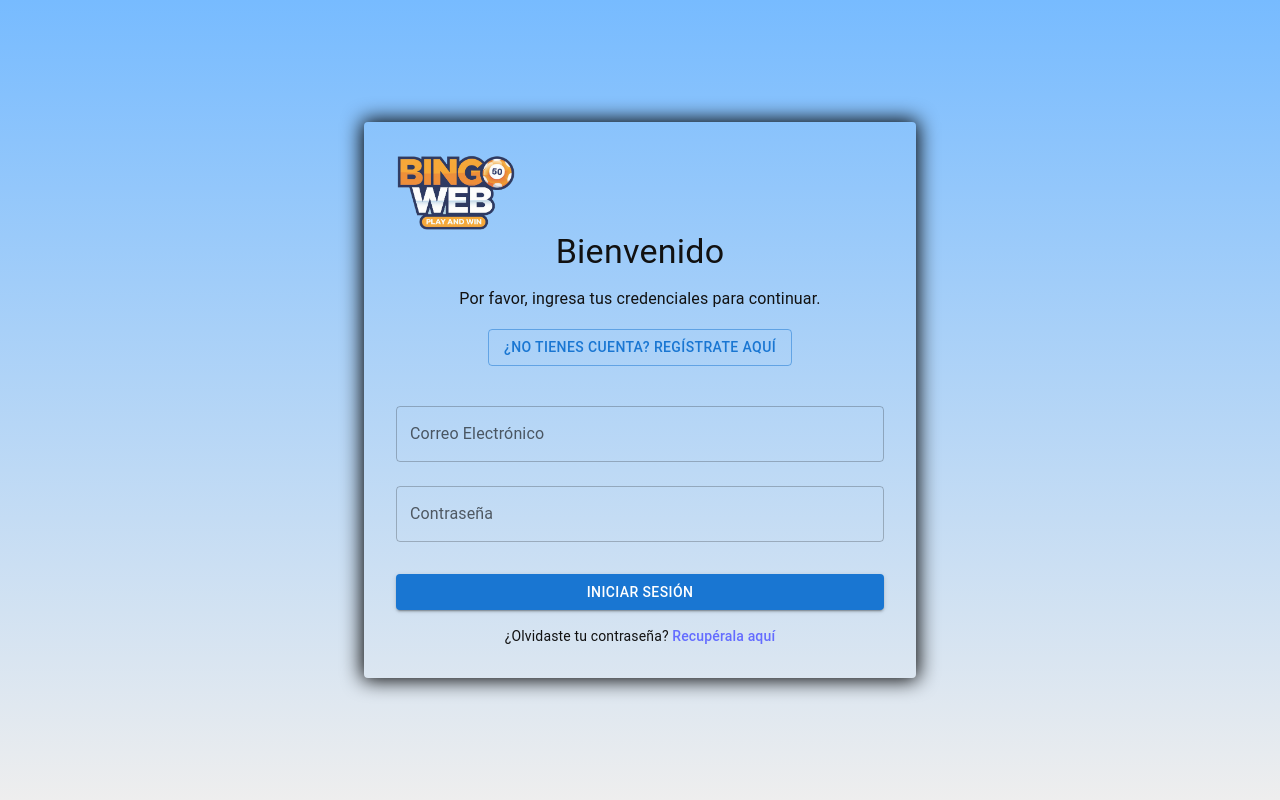
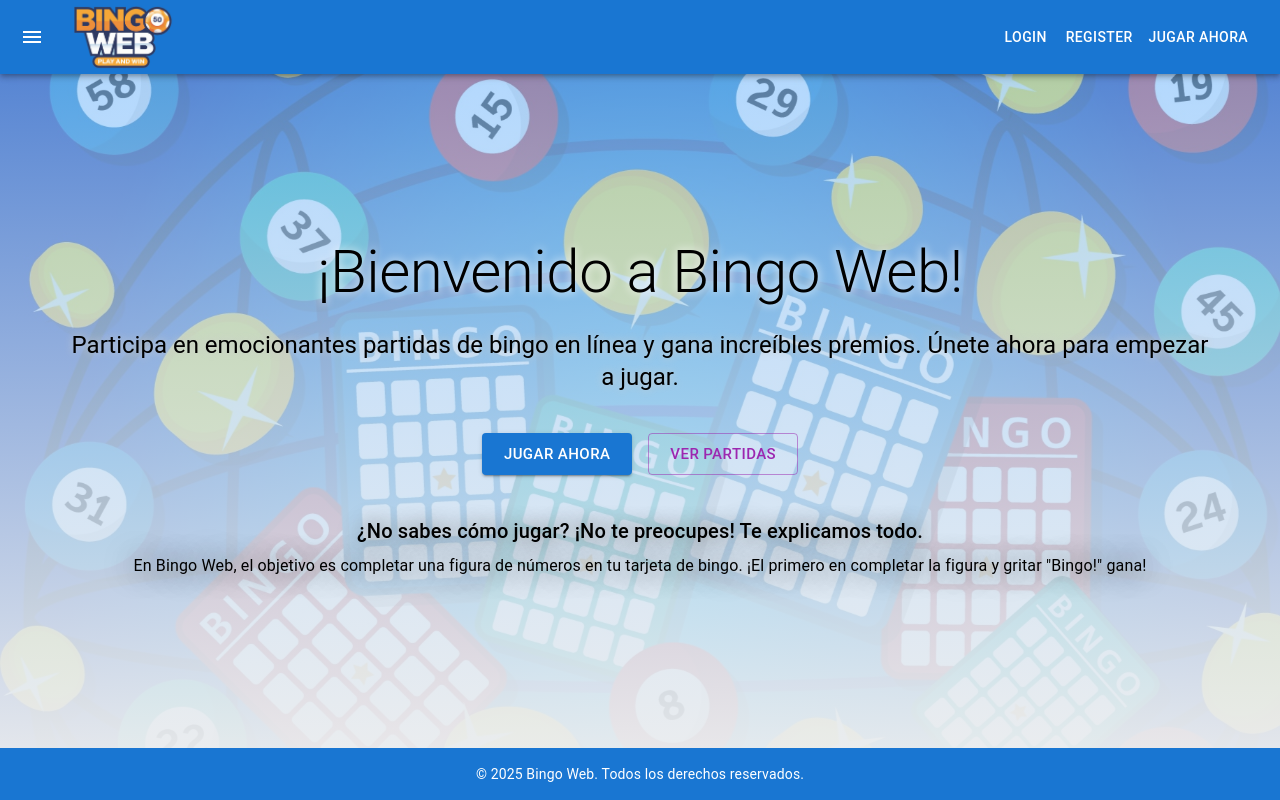
Before and after one commit to camilopulgarin/bingo-web, a React (Vite) app: page / in a window 1280 px wide. Before the commit this address led to /login. Built offline with nearby package versions, Linux system fonts and the light colour scheme.

Commit message:
home-page

```diff
--- a/index.html
+++ b/index.html
@@ -4,7 +4,7 @@
     <meta charset="UTF-8" />
     <link rel="icon" type="image/svg+xml" href="/vite.svg" />
     <meta name="viewport" content="width=device-width, initial-scale=1.0" />
-    <link href="/dist/styles.css" rel="stylesheet">
+    <link href="/src/index.css" rel="stylesheet">
     <title>Bingo Web</title>
   </head>
   <body>
--- a/src/App.css
+++ b/src/App.css
@@ -1,8 +1,9 @@
 #root {
-  max-width: 1280px;
+  width: 100%;
   margin: 0 auto;
   padding: 2rem;
   text-align: center;
+  min-height: 100vh;
 }
 
 .logo {
--- a/src/api/authApi.js
+++ b/src/api/authApi.js
@@ -10,3 +10,12 @@
   const response = await axiosInstance.get("/auth/me");
   return response.data;
 };
+
+export const register = async (userData) => {
+  const response = await axiosInstance.post("/users", {
+    name: userData.user,
+    email: userData.email,
+    password: userData.password,
+  });
+  return response.data;
+};
--- a/src/index.css
+++ b/src/index.css
@@ -13,6 +13,7 @@
   text-rendering: optimizeLegibility;
   -webkit-font-smoothing: antialiased;
   -moz-osx-font-smoothing: grayscale;
+
 }
 
 a {
@@ -61,6 +62,7 @@
   :root {
     color: #213547;
     background-color: #ffffff;
+
   }
   a:hover {
     color: #747bff;
@@ -69,3 +71,7 @@
     background-color: #f9f9f9;
   }
 }
+#root {
+  width: 100%;
+  min-height: 100vh;
+}
--- /dev/null
+++ b/src/pages/home/components/footer.jsx
@@ -0,0 +1,13 @@
+// src/components/Footer.js
+import React from 'react';
+import { Box, Typography } from '@mui/material';
+
+const Footer = () => {
+  return (
+    <Box sx={{ mt: 4, p: 2, backgroundColor: '#1976d2', color: 'white', textAlign: 'center' }}>
+      <Typography variant="body2">© 2025 Bingo Web. Todos los derechos reservados.</Typography>
+    </Box>
+  );
+};
+
+export default Footer;
--- /dev/null
+++ b/src/pages/home/components/header.jsx
@@ -0,0 +1,43 @@
+// src/components/Header.js
+import React from 'react';
+import { AppBar, Toolbar, Typography, Button, IconButton, Box } from '@mui/material';
+import MenuIcon from '@mui/icons-material/Menu';
+import { useNavigate } from 'react-router-dom';
+
+const logoSrc= "/logoBingoWeb.png";
+
+const Header = () => {
+  const navigate = useNavigate();
+  const handleLoginRedirect = () => {
+    navigate('/login');
+  };
+
+  const handleRegisterRedirect = () => {
+    navigate('/register');
+  };
+
+  return (
+
+
+<Box sx={{ flexGrow: 1 }}>
+<AppBar position="static">
+      <Toolbar>
+        <IconButton edge="start" color="inherit" aria-label="menu" sx={{ mr: 2 }}>
+          <MenuIcon />
+        </IconButton>
+        <Box mb={0} sx={{ flexGrow: 1 }}>
+          <img src={logoSrc} alt="Logo" style={{ width: '100px', height: 'auto', margin: '5px'}} />
+        </Box>
+
+
+        <Button onClick={handleLoginRedirect} color="inherit">Login</Button>
+        <Button onClick={handleRegisterRedirect} color="inherit">Register</Button>
+        <Button color="inherit">Jugar Ahora</Button>
+      </Toolbar>
+    </AppBar>
+
+    </Box>
+  );
+};
+
+export default Header;
--- /dev/null
+++ b/src/pages/home/home.jsx
@@ -0,0 +1,66 @@
+import React from 'react';
+import { Container, Typography, Button, Box, Grid } from '@mui/material';
+import Header from './components/header';
+import Footer from './components/footer';
+
+const Home = () => {
+  return (
+    <div
+      style={{
+        display: 'flex',
+        flexDirection: 'column',
+        minHeight: '100vh',
+        color: '#000', // Change the text color to make it stand out against the background
+        backgroundImage: 'linear-gradient(#7bf9, #eeef), url("/bg_bingo.jpg")', // Reference the image from the public folder
+        backgroundSize: 'cover', // Ensures the background image covers the entire page
+        backgroundPosition: 'center', // Centers the image
+        backgroundAttachment: 'fixed', // Keeps the background fixed when scrolling
+        backgroundColor: 'rgba(0, 0, 0, 0.5)', // Adds a semi-transparent overlay on top of the image for readability
+      }}
+    >
+      <Header />
+
+      <Container maxWidth="lg" sx={{ flexGrow: 1 }}>
+        <Box sx={{ textAlign: 'center', mt: 5 }}>
+          <Typography
+            variant="h2"
+            component="h1"
+            gutterBottom
+            sx={{ textShadow: '0px 0px 10px  #fff' }}
+          >
+            ¡Bienvenido a Bingo Web!
+          </Typography>
+          <Typography sx={{ textShadow: '0px 0px 8px #ccc' }} variant="h5" paragraph>
+            Participa en emocionantes partidas de bingo en línea y gana increíbles premios. Únete ahora para empezar a jugar.
+          </Typography>
+          <Grid container spacing={2} justifyContent="center" sx={{ mt: 3 }}>
+            <Grid item>
+              <Button variant="contained" color="primary" size="large">
+                Jugar Ahora
+              </Button>
+            </Grid>
+            <Grid item>
+              <Button variant="outlined" color="secondary" size="large">
+                Ver Partidas
+              </Button>
+            </Grid>
+          </Grid>
+        </Box>
+
+        {/* Relleno adicional */}
+        <Box sx={{ mt: 5, textAlign: 'center' }}>
+          <Typography sx={{ textShadow: '0px 0px 20px #555' }} variant="h6" gutterBottom>
+            ¿No sabes cómo jugar? ¡No te preocupes! Te explicamos todo.
+          </Typography>
+          <Typography sx={{ textShadow: '0px 0px 30px #000' }} paragraph>
+            En Bingo Web, el objetivo es completar una figura de números en tu tarjeta de bingo. ¡El primero en completar la figura y gritar "Bingo!" gana!
+          </Typography>
+        </Box>
+      </Container>
+
+      <Footer />
+    </div>
+  );
+};
+
+export default Home;
--- a/src/pages/login/components/loginForm.jsx
+++ b/src/pages/login/components/loginForm.jsx
@@ -1,22 +1,49 @@
+import React from 'react';
 import { useForm, Controller } from 'react-hook-form';
-import { TextField, Button, Box, Typography } from '@mui/material';
+import { TextField, Button, Box, Typography, Alert } from '@mui/material';
+import * as Yup from 'yup';
+import { yupResolver } from '@hookform/resolvers/yup';
 
+// Create Yup validation schema
+const schema = Yup.object().shape({
+  email: Yup.string().email('El correo electrónico no es válido').required('El correo electrónico es requerido'),
+  password: Yup.string().required('La contraseña es requerida'),
+});
 
 const LoginForm = ({ onSubmit }) => {
   const {
     handleSubmit,
     control,
     formState: { errors },
-  } = useForm();
+    setError, // To manually set errors if necessary (for login failures)
+  } = useForm({
+    resolver: yupResolver(schema), // Integrating Yup with React Hook Form
+  });
+
+  const [loginError, setLoginError] = React.useState(null);
+
+  // Function to handle form submission
+  const handleLogin = (data) => {
+    onSubmit(data)
+      .then(() => {
+        // Reset login error on successful login
+        setLoginError(null);
+      })
+      .catch(() => {
+        // Handle login failure (e.g., incorrect credentials)
+        setLoginError('Credenciales incorrectas. Por favor, intente nuevamente.');
+      });
+  };
 
   return (
-    < Box component="form" onSubmit={handleSubmit(onSubmit)} noValidate >
+    <Box component="form" onSubmit={handleSubmit(handleLogin)} noValidate>
+      {loginError && <Alert severity="error">{loginError}</Alert>} {/* Display error alert */}
+
       <Controller
         name="email"
         control={control}
         defaultValue=""
-        rules={{ required: 'El correo electrónico es requerido' }}
-        render={ ({ field }) => (
+        render={({ field }) => (
           <TextField
             {...field}
             label="Correo Electrónico"
@@ -28,11 +55,11 @@
           />
         )}
       />
+
       <Controller
         name="password"
         control={control}
         defaultValue=""
-        rules={{ required: 'La contraseña es requerida' }}
         render={({ field }) => (
           <TextField
             {...field}
@@ -46,6 +73,7 @@
           />
         )}
       />
+
       <Button
         type="submit"
         fullWidth
@@ -55,6 +83,7 @@
       >
         Iniciar Sesión
       </Button>
+
       <Typography variant="body2" align="center">
         ¿Olvidaste tu contraseña? <a href="#!">Recupérala aquí</a>
       </Typography>
--- a/src/pages/register/index.jsx
+++ b/src/pages/register/index.jsx
@@ -1,9 +1,8 @@
 import { Container, Box, Paper } from '@mui/material';
 import RegisterHeader from './components/registerHeader';
 import RegisterForm from './components/registerForm';
-import axios from 'axios';
+import { register } from '../../api/authApi';
 
-const urlAPI = 'http://localhost:3000/api/v1';
 
 const Register = () => {
   const handleRegister = async (data) => {
@@ -11,10 +10,11 @@
 
     try {
       // Realizar la petición POST a la API
-      const response = await axios.post(`${urlAPI}/users`, {
-        name: data.user,
-        email: data.email,
-        password: data.password
+
+        const response = await register({
+          user: data.user,
+          email: data.email,
+          password: data.password
       });
 
       console.log('Respuesta de la API:', response.data);
--- a/src/routes/Approutes.jsx
+++ b/src/routes/Approutes.jsx
@@ -3,6 +3,7 @@
 import Register from '../pages/register';
 import ProtectedRoute from '../components/ProtectedRoute'; // Importa el componente ProtectedRoute
 import Dashboard from '../pages/dashboard';
+import Home from '../pages/home/home';
 
 const AppRoutes = () => {
   return (
@@ -20,6 +21,7 @@
         <Route path="/dashboard" element={<ProtectedRoute element={<Dashboard />} />} />
         <Route path="/profile" element={<ProtectedRoute element={<h1>Perfil</h1>} />} />
         <Route path="/settings" element={<ProtectedRoute element={<h1>Configuraciones</h1>} />} />
+        <Route path="/" element={<Home />}/>
 
         {/* Redireccionar a login por defecto */}
         <Route path="*" element={<Navigate to="/register" replace />} />
```
Also changed, not shown: src/pages/register/components/privacyPolicy.jsx (+8 -4 lines), public/bg_bingo.jpg (added).
